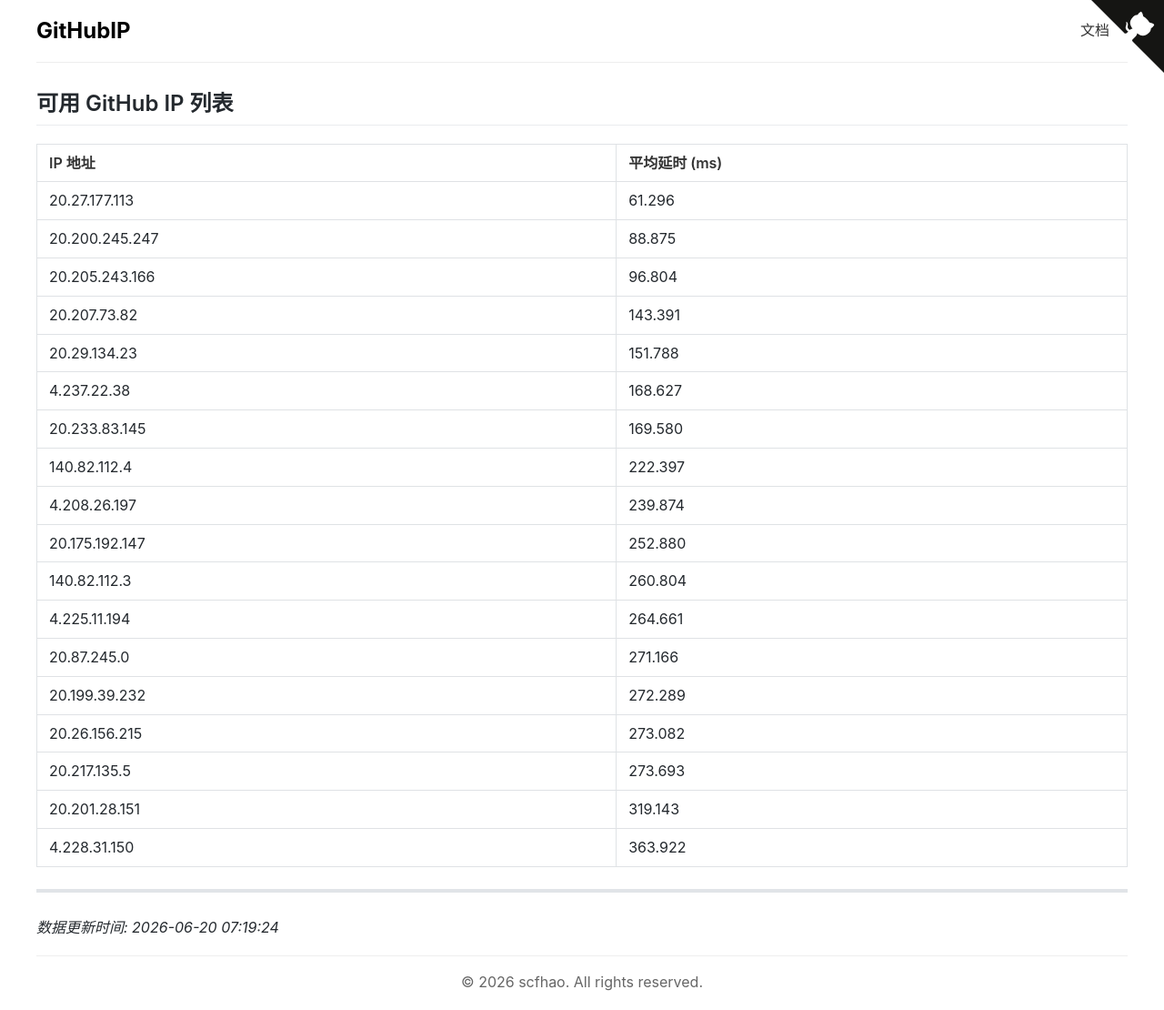
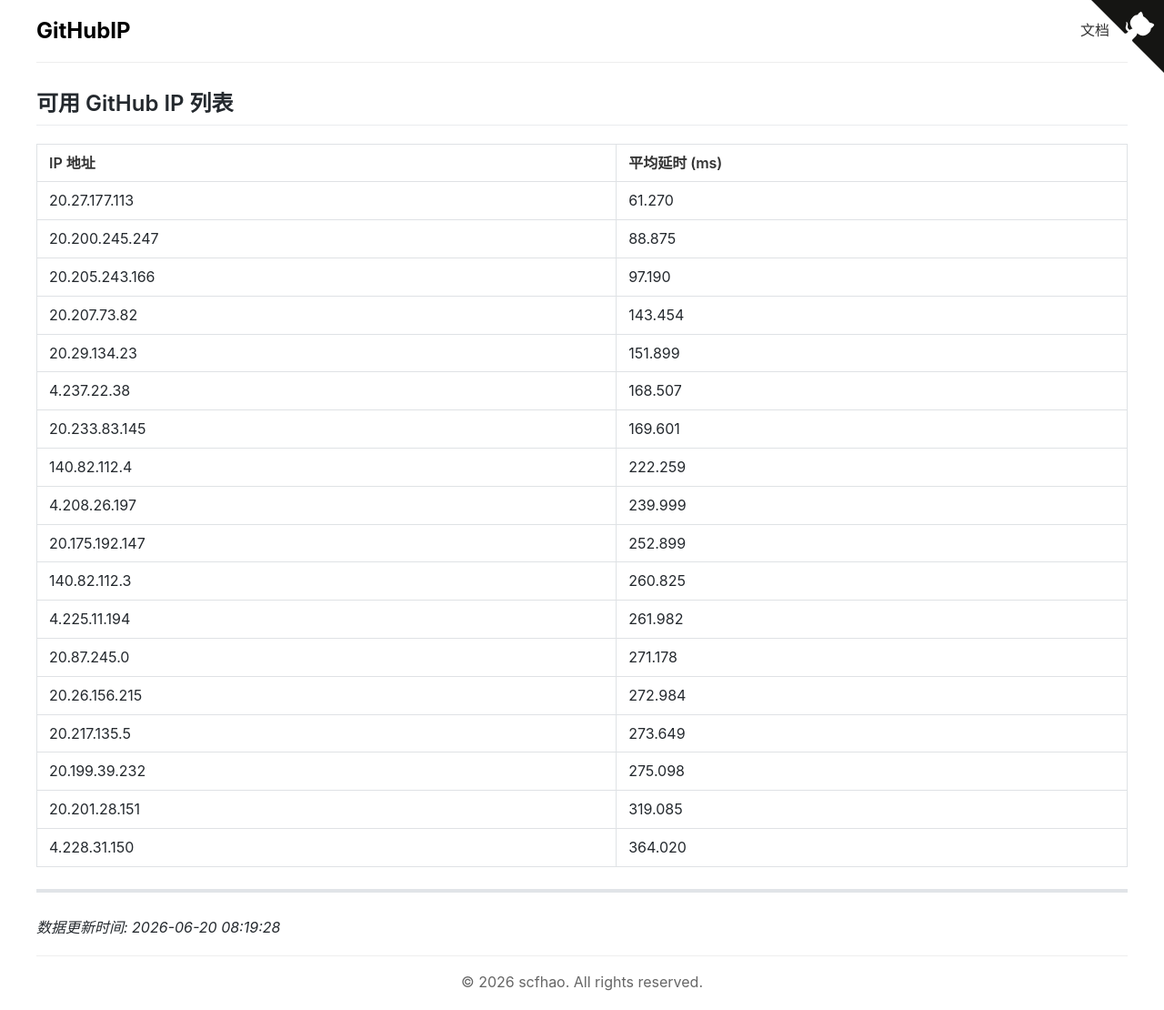
Before and after one commit to scfhao/GitHubIP, a Jekyll site: the page built from index.md, in a window 1280 px wide. Shown: the whole page at 91% size. Built offline with Jekyll 4.4.1, drawn with Linux system fonts in a browser that asks for light colours.

Commit message:
自动脚本执行 - 2026-06-20 08:19:28

```diff
--- a/index.md
+++ b/index.md
@@ -1,32 +1,32 @@
 ---
 layout: home
 title: GitHub IP 列表
-date: 2026-06-20 07:19:24
+date: 2026-06-20 08:19:28
 ---
 
 ## 可用 GitHub IP 列表
 
 | IP 地址 | 平均延时 (ms) |
 |---------|--------------|
-| 20.27.177.113 | 61.296 |
+| 20.27.177.113 | 61.270 |
 | 20.200.245.247 | 88.875 |
-| 20.205.243.166 | 96.804 |
-| 20.207.73.82 | 143.391 |
-| 20.29.134.23 | 151.788 |
-| 4.237.22.38 | 168.627 |
-| 20.233.83.145 | 169.580 |
-| 140.82.112.4 | 222.397 |
-| 4.208.26.197 | 239.874 |
-| 20.175.192.147 | 252.880 |
-| 140.82.112.3 | 260.804 |
-| 4.225.11.194 | 264.661 |
-| 20.87.245.0 | 271.166 |
-| 20.199.39.232 | 272.289 |
-| 20.26.156.215 | 273.082 |
-| 20.217.135.5 | 273.693 |
-| 20.201.28.151 | 319.143 |
-| 4.228.31.150 | 363.922 |
+| 20.205.243.166 | 97.190 |
+| 20.207.73.82 | 143.454 |
+| 20.29.134.23 | 151.899 |
+| 4.237.22.38 | 168.507 |
+| 20.233.83.145 | 169.601 |
+| 140.82.112.4 | 222.259 |
+| 4.208.26.197 | 239.999 |
+| 20.175.192.147 | 252.899 |
+| 140.82.112.3 | 260.825 |
+| 4.225.11.194 | 261.982 |
+| 20.87.245.0 | 271.178 |
+| 20.26.156.215 | 272.984 |
+| 20.217.135.5 | 273.649 |
+| 20.199.39.232 | 275.098 |
+| 20.201.28.151 | 319.085 |
+| 4.228.31.150 | 364.020 |
 
 ---
 
-*数据更新时间: 2026-06-20 07:19:24*
+*数据更新时间: 2026-06-20 08:19:28*
```
